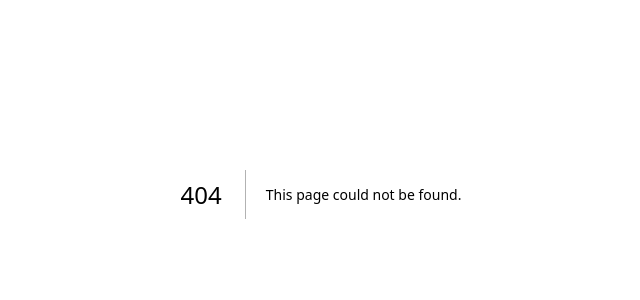
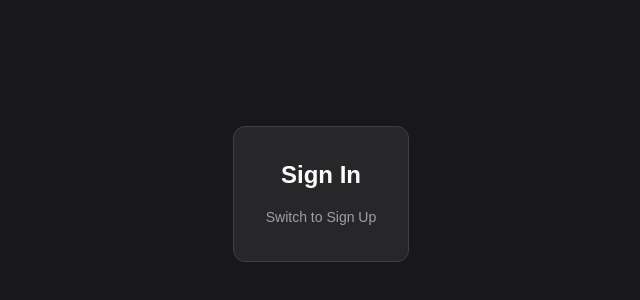
Before and after one commit to sindeedindeed/simple-threed-objects, a Next.js app: page /auth in a window 1280 px wide. Before the commit this address had no page. Shown: the part 206-506 px from the top of the page, without its empty margins (319-959 px from the left). Built offline with nearby package versions, Linux system fonts and the light colour scheme.

Commit message:
feat: add and scaffold login page

```diff
--- /dev/null
+++ b/src/app/auth/page.tsx
@@ -0,0 +1,25 @@
+'use client';
+
+import { useState } from 'react';
+
+export default function AuthPage() {
+    const [isLogin, setIsLogin] = useState(true)
+
+    return (
+        <div className='flex min-h-screen items-center justify-center bg-zinc-900 text-white'>
+            <div className='rounded-xl bg-zinc-800 p-8 border border-zinc-700 text-center'>
+                <h2 className='text-2xl font-bold'>
+                    {isLogin ? 'Sign In' : 'Create Account'}
+                </h2>
+
+                <button
+                type='button'
+                onClick={() => setIsLogin(!isLogin)}
+                className='mt-4 text-sm text-zinc-400 hover:text-red-400 transition-colors'
+                >
+                    {isLogin ? 'Switch to Sign Up' : 'Switch to Sign In'}
+                </button>
+            </div>
+        </div>
+    );
+}
```
